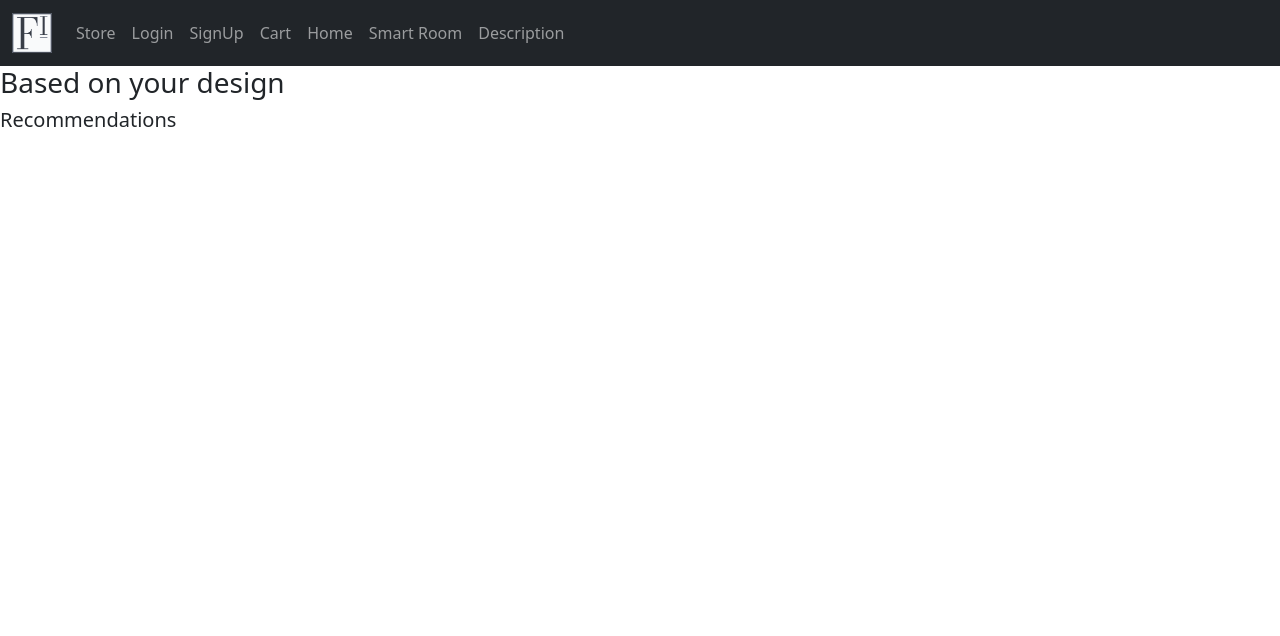
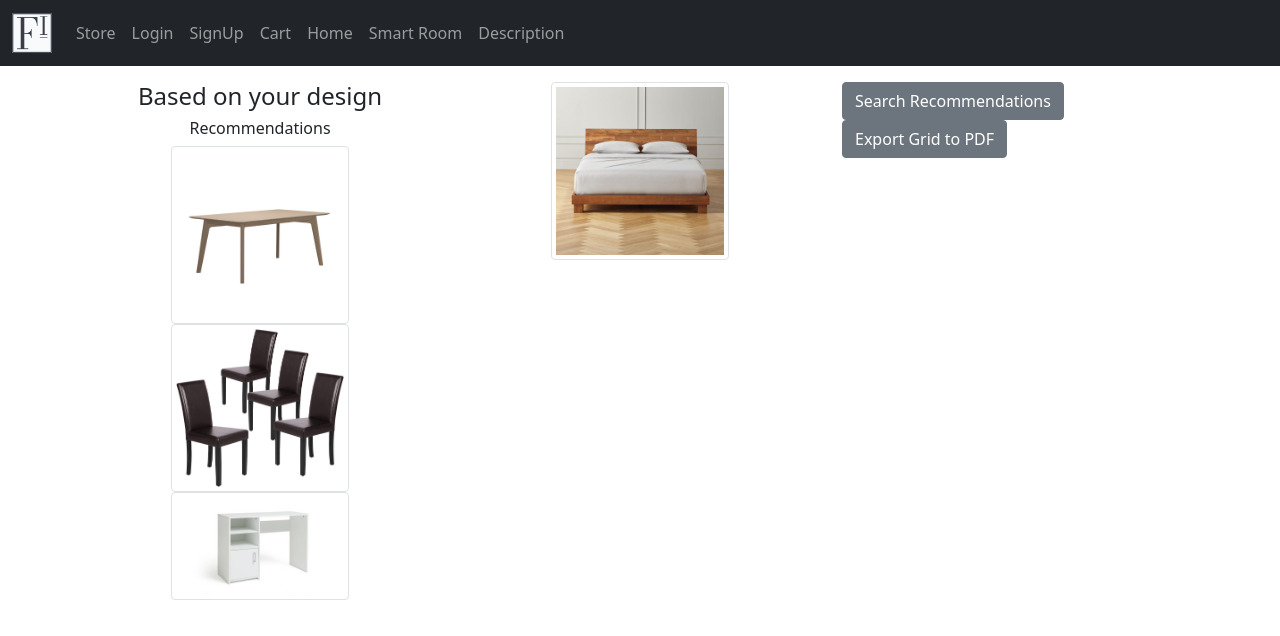
Before and after one commit to Furniture-Insight/furniture-insight-frontend, a React (Create React App) app in the folder furniture-insight-frontend/: page /smartRoom in a window 1280 px wide. Shown: the top 636 px of the page. Built offline with nearby package versions, Linux system fonts and the light colour scheme.

Commit message:
Edited Home and Smart Room pages

```diff
--- a/furniture-insight-frontend/src/components/pages/Home.js
+++ b/furniture-insight-frontend/src/components/pages/Home.js
@@ -22,13 +22,13 @@ function Home() {
                 <div className="col">
                     <button
                     type="button"
-                    className="btn btn-success rounded-pill w-25"
+                    className="btn btn-secondary"
                     data-bs-toggle> See more like this </button>
                 </div>
                 <div className="col">
                     <button
                     type="button"
-                    className="btn btn-success rounded-pill w-25"
+                    className="btn btn-secondary"
                     data-bs-toggle> Details </button>
                 </div>
             </div>
--- a/furniture-insight-frontend/src/components/pages/SmartRoom.js
+++ b/furniture-insight-frontend/src/components/pages/SmartRoom.js
@@ -1,11 +1,33 @@
 import React from "react";
+import bed from "../images/bed.jpg";
+import chairs from "../images/chairs.jpg";
+import table from "../images/table.jpg";
+import desk from "../images/desk.jpg";
 
 function SmartRoom() {
     return (
-        <div className="smartRoom">
-            <div className="headerContainer">
-                <h3> Based on your design </h3>
-                <h5> Recommendations </h5>
+        <div className="container">
+            <div className="row mt-3">
+                <div className="col mb-3">
+                    <h4 className="h4 text-center"> Based on your design </h4>
+                    <p className="h6 text-center"> Recommendations</p>
+                    <img className="center img-thumbnail" src={table} alt="table.jpg"/>
+                    <img className="center img-thumbnail" src={chairs} alt="chairs.jpg"/>
+                    <img className="center img-thumbnail" src={desk} alt="desk.jpg"/>
+                </div>
+                <div className="col mb-3">
+                    <img className="center img-thumbnail" src={bed} alt="bed.jpg"/>
+                </div>
+                <div className="col mb-3">
+                    <button
+                    type="button"
+                    className="btn btn-secondary"
+                    data-bs-toggle> Search Recommendations </button>
+                    <button
+                    type="button"
+                    className="btn btn-secondary"
+                    data-bs-toggle> Export Grid to PDF </button>
+                </div>
             </div>
         </div>
     );
```
